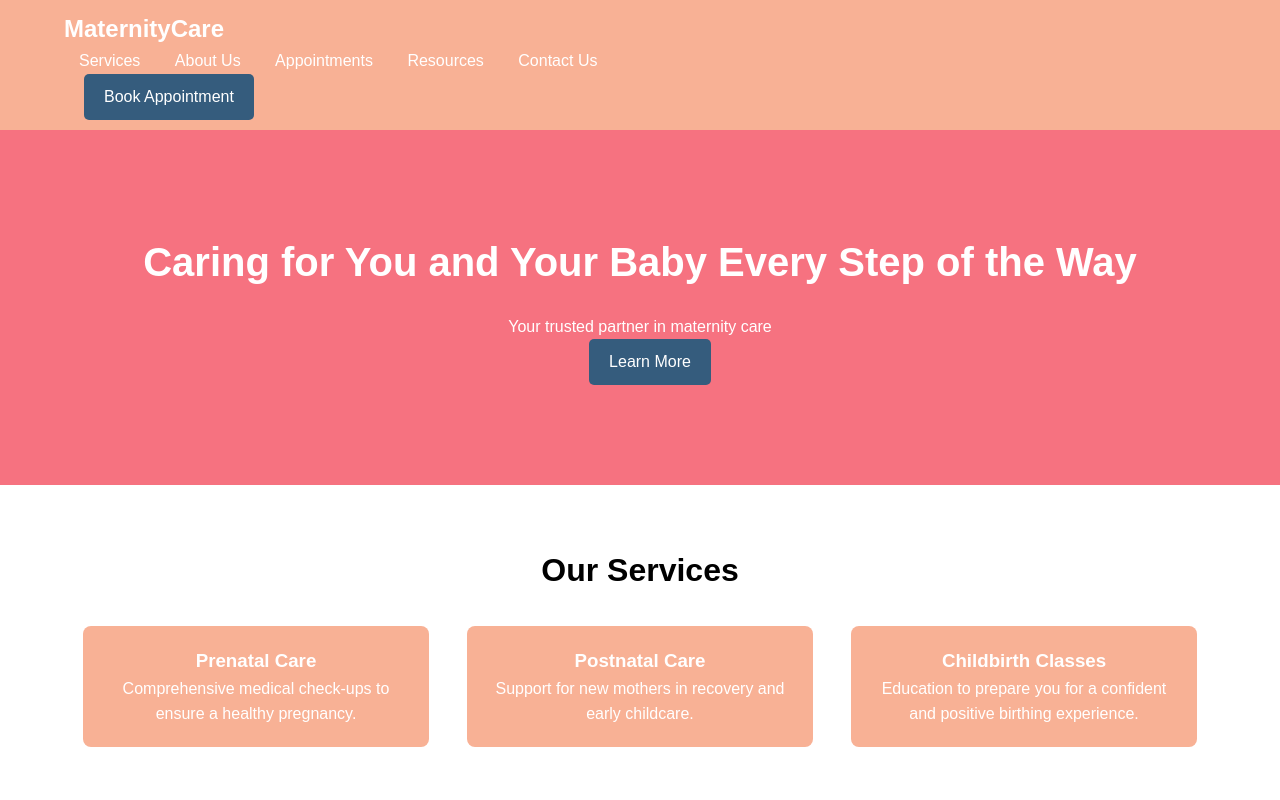
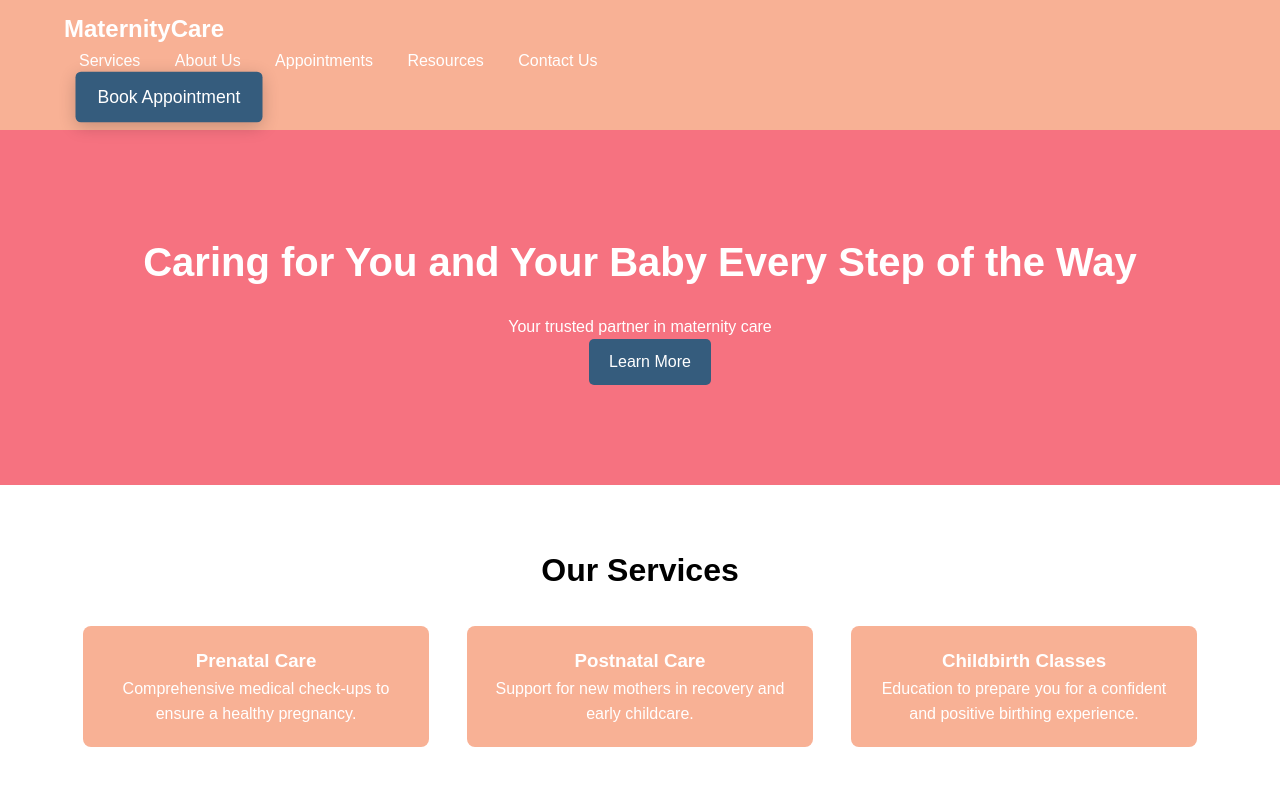
Before and after one commit to Sahilmodic819/maternity-care-website, a plain HTML site: page index.html in a window 1280 px wide. In both pictures the pointer is over the link "Book Appointment". Shown: the top 800 px of the page. Drawn offline with Linux system fonts and the light colour scheme.

Commit message:
Update style.css

```diff
--- a/style.css
+++ b/style.css
@@ -51,7 +51,15 @@ nav ul li a {
     border-radius: 5px;
     display: inline-block;
     margin-left: 20px;
+    transition: transform 0.3s ease, box-shadow 0.3s ease; /* Smooth transition */
 }
+
+/* Hover Effect for Buttons */
+.cta-button:hover {
+    transform: scale(1.1); /* Scale up by 10% */
+    box-shadow: 0px 4px 15px rgba(0, 0, 0, 0.2); /* Adds a subtle shadow for more effect */
+}
+
 
 /* Hero Section */
 .hero {
```
